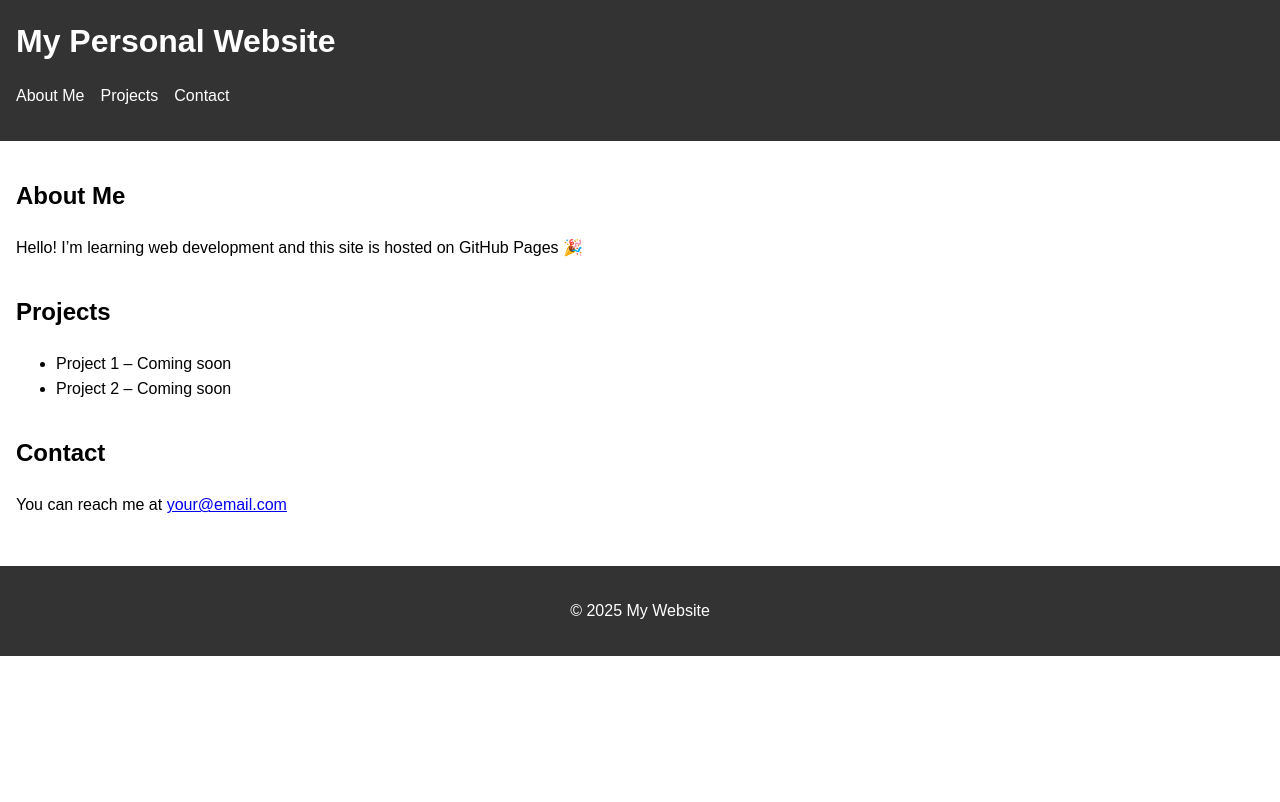
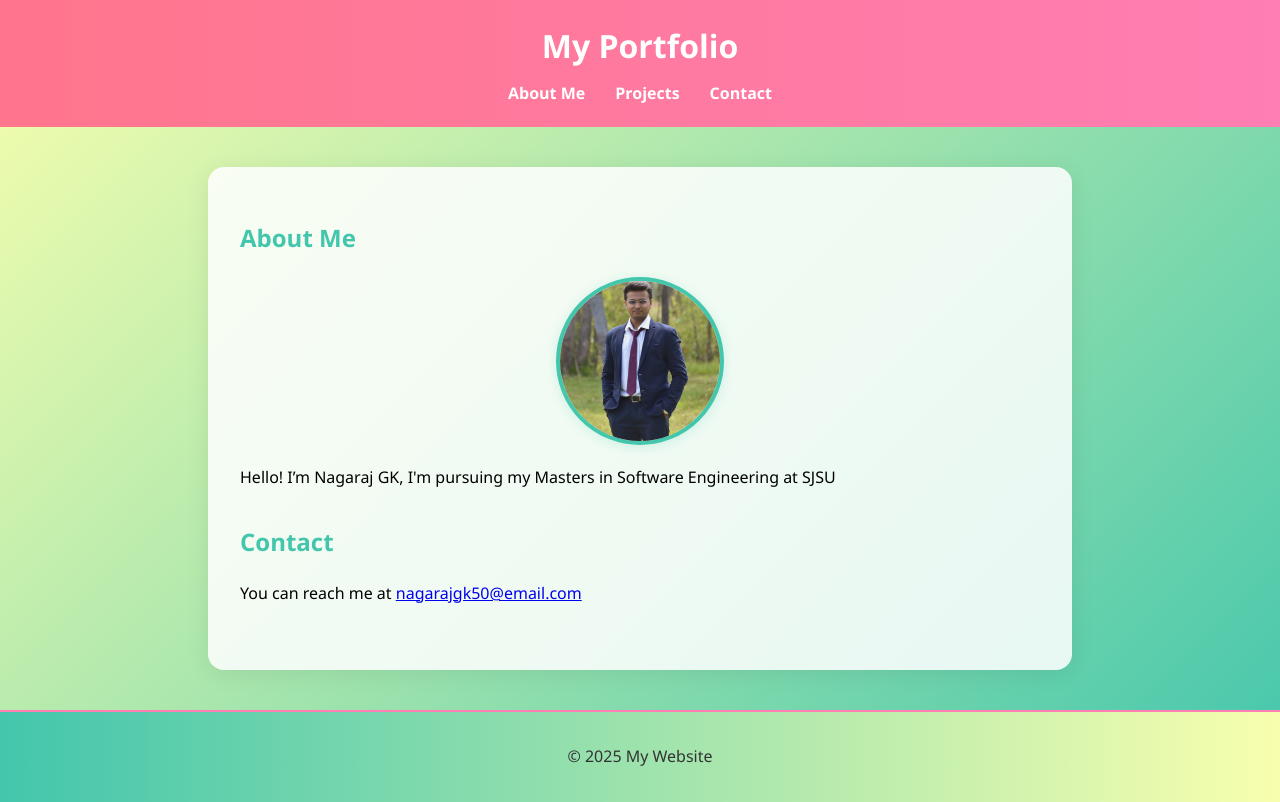
Before and after one commit to Nags-gk/my-website-repo, a plain HTML site: page index.html in a window 1280 px wide. Drawn offline with Linux system fonts and the light colour scheme.

Commit message:
New Update

```diff
--- a/index.html
+++ b/index.html
@@ -3,12 +3,12 @@
 <head>
   <meta charset="UTF-8">
   <meta name="viewport" content="width=device-width, initial-scale=1.0">
-  <title>My Personal Website</title>
+  <title>My Portfolio</title>
   <link rel="stylesheet" href="style.css">
 </head>
 <body>
   <header>
-    <h1>My Personal Website</h1>
+    <h1>My Portfolio</h1>
     <nav>
       <ul>
         <li><a href="#about">About Me</a></li>
@@ -21,20 +21,13 @@
   <main>
     <section id="about">
       <h2>About Me</h2>
-      <p>Hello! I’m learning web development and this site is hosted on GitHub Pages 🎉</p>
-    </section>
-
-    <section id="projects">
-      <h2>Projects</h2>
-      <ul>
-        <li>Project 1 – Coming soon</li>
-        <li>Project 2 – Coming soon</li>
-      </ul>
+      <img src="mypicture.jpg" alt="Nagaraj GK" class="profile-pic">
+      <p>Hello! I’m Nagaraj GK, I'm pursuing my Masters in Software Engineering at SJSU</p>
     </section>
 
     <section id="contact">
       <h2>Contact</h2>
-      <p>You can reach me at <a href="mailto:your@email.com">your@email.com</a></p>
+      <p>You can reach me at <a href="mailto:nagarajgk50@email.com">nagarajgk50@email.com</a></p>
     </section>
   </main>
 
--- a/style.css
+++ b/style.css
@@ -1,6 +1,7 @@
 /* General Styles */
 body {
-  font-family: Arial, sans-serif;
+  background: linear-gradient(135deg, #f8ffae 0%, #43c6ac 100%);
+  font-family: 'Segoe UI', Arial, sans-serif;
   margin: 0;
   padding: 0;
   line-height: 1.6;
@@ -8,9 +9,10 @@ body {
 
 /* Header */
 header {
-  background: #333;
-  color: #fff;
-  padding: 1rem;
+  background: linear-gradient(90deg, #ff758c 0%, #ff7eb3 100%);
+  color: white;
+  padding: 20px 0;
+  text-align: center;
 }
 
 header h1 {
@@ -20,32 +22,57 @@ header h1 {
 nav ul {
   list-style: none;
   padding: 0;
+  margin: 10px 0 0 0;
   display: flex;
-  gap: 1rem;
+  justify-content: center;
+  gap: 30px;
 }
 
 nav a {
-  color: #fff;
+  color: white;
   text-decoration: none;
+  font-weight: bold;
+  transition: color 0.2s;
 }
 
 nav a:hover {
-  text-decoration: underline;
+  color: #ffe082;
 }
 
 /* Sections */
 main {
-  padding: 1rem;
+  max-width: 800px;
+  margin: 40px auto;
+  background: rgba(255,255,255,0.85);
+  border-radius: 16px;
+  box-shadow: 0 4px 24px rgba(0,0,0,0.08);
+  padding: 32px;
 }
 
 section {
   margin-bottom: 2rem;
 }
 
+.profile-pic {
+  display: block;
+  margin: 0 auto 20px auto;
+  width: 160px;
+  height: 160px;
+  object-fit: cover;
+  border-radius: 50%;
+  border: 4px solid #43c6ac;
+  box-shadow: 0 2px 12px rgba(67,198,172,0.2);
+}
+
+section h2 {
+  color: #43c6ac;
+}
+
 /* Footer */
 footer {
-  background: #333;
-  color: #fff;
+  background: linear-gradient(90deg, #43c6ac 0%, #f8ffae 100%);
+  color: #333;
   text-align: center;
-  padding: 1rem;
+  padding: 16px 0;
+  border-top: 2px solid #ff7eb3;
 }
```
Also changed, not shown: mypicture.jpg (added).
